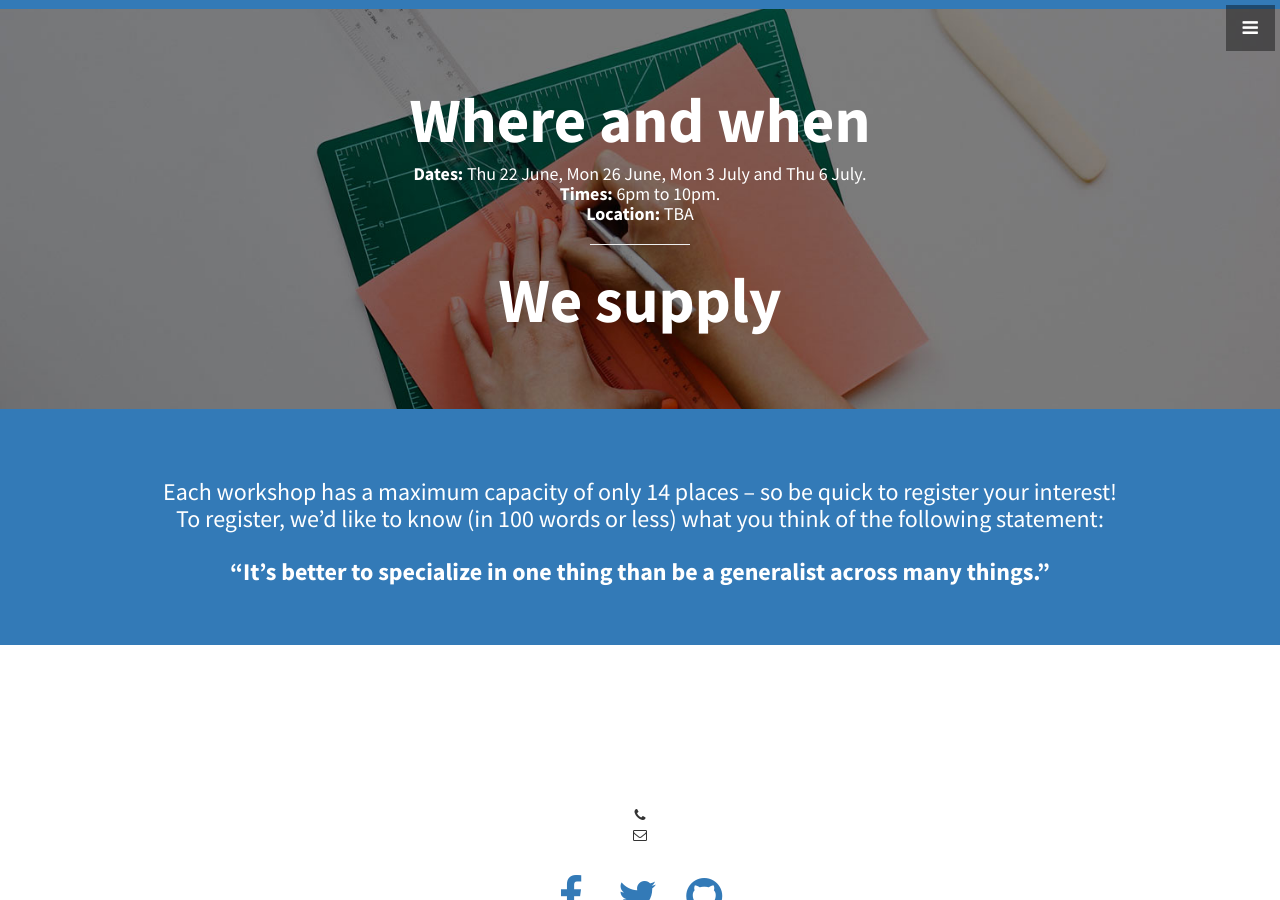
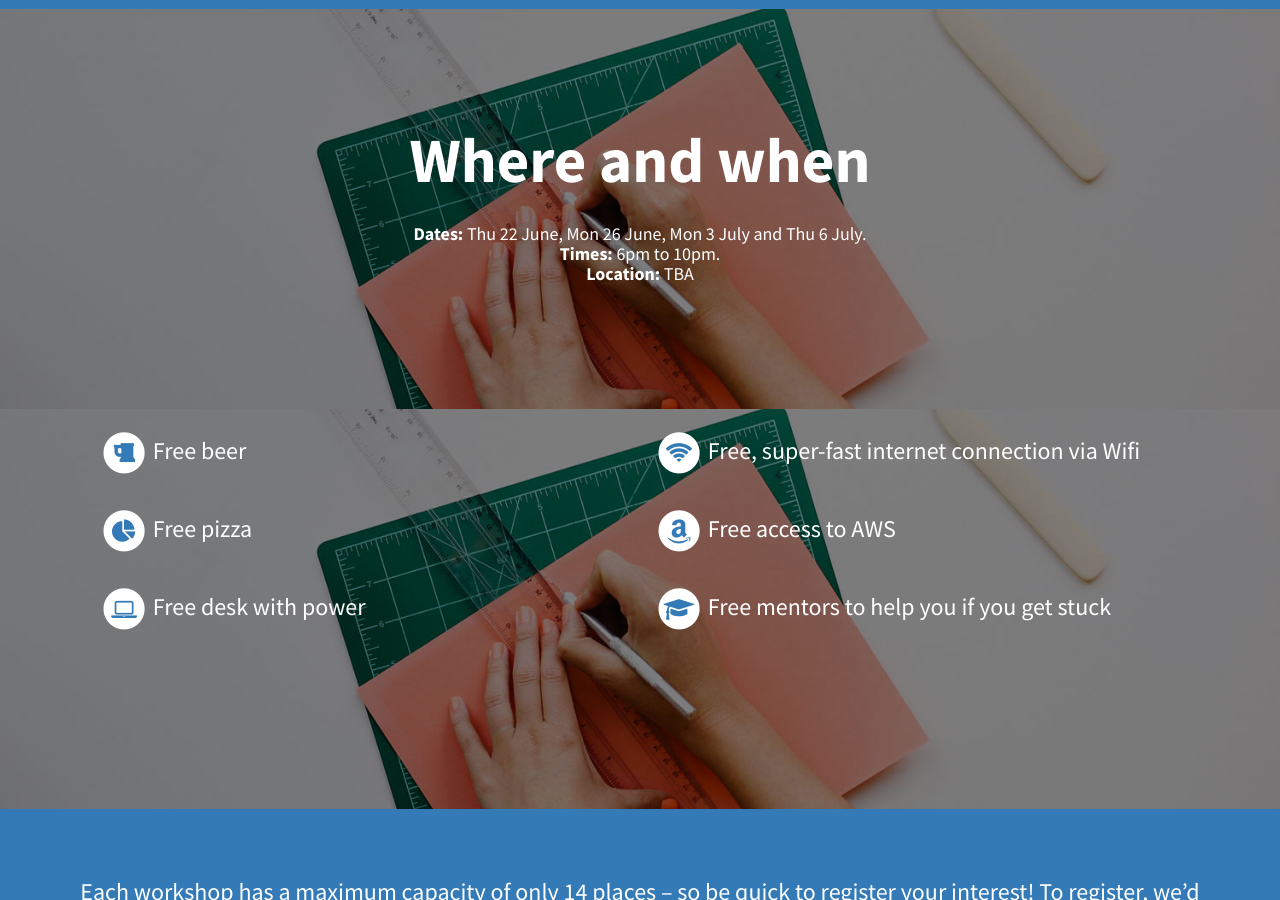
Before and after one commit to nolim1t/unicornfactory.github.io, a Jekyll site: the page built from index.md, in a window 1280 px wide and 900 px high, scrolled down 1513 px. Built offline with Jekyll 4.4.1, drawn with Linux system fonts in a browser that asks for light colours; some of the changed text lies outside the part shown.

Commit message:
Content updates

```diff
--- a/_config.yml
+++ b/_config.yml
@@ -13,27 +13,22 @@
 # you will see them accessed via {{ site.title }}, {{ site.email }}, and so on.
 # You can create any custom variable you would like, and they will be accessible
 # in the templates via {{ site.myvariable }}.
-title:
+title: Unicorn Factory
 email:
 description: > # this means to ignore newlines until "baseurl:"
-  Write an awesome description for your new site here. You can edit this
-  line in _config.yml. It will appear in your document head meta (for
-  Google search results) and in your feed.xml site description.
+  Free technical training by Unicorn Factory Melbourne
 baseurl: "" # the subpath of your site, e.g. /blog/
 url: "" # the base hostname & protocol for your site
 
 # User setting
-owner:
+owner: Unicorn Factory
 email:
-facebook_username:
-twitter_username:
-github_username:
 address:
   - line:
   - line:
   # Feel free to add more lines here
 telephone:
-copyright:
+copyright: Unicorn Factory
 
 # API settings
 google_api_key:
--- a/_includes/call-to-action.html
+++ b/_includes/call-to-action.html
@@ -2,9 +2,11 @@
   <div class="container">
     <div class="row">
       <div class="col-lg-12 text-center">
-        <h3>Each workshop has a maximum capacity of only 14 places – so be quick to register your interest!<br>
+		<h3>Each workshop has a maximum capacity of only 14 places – so be quick to register your interest!
         To register, we’d like to know (in 100 words or less) what you think of the following statement: <br><br>
-		<strong>“It’s better to specialize in one thing than be a generalist across many things.”</strong></h3>
+		<strong>“It’s better to specialise in one thing than be a generalist across many things.”</strong><br><br></h3>
+
+		<a href="https://www.meetup.com/Unicorn-Factory/" class="btn btn-light btn-lg">Register here via Meetup</a>
       </div>
     </div>
   </div>
--- a/_includes/callout.html
+++ /dev/null
@@ -1,13 +0,0 @@
-<aside class="callout">
-  <div class="text-vertical-center">
-    <h1>Where and when</h1>
-    <h4><strong>Dates:</strong> Thu 22 June, Mon 26 June, Mon 3 July and Thu 6 July.<br>
-    	<strong>Times:</strong> 6pm to 10pm.<br>
-    	<strong>Location:</strong> TBA
-    </h4>
-    <hr class="small">
-    <h1>We supply</h1>
-
-    </h4>
-  </div>
-</aside>
--- a/_includes/footer.html
+++ b/_includes/footer.html
@@ -2,31 +2,6 @@
   <div class="container">
     <div class="row">
       <div class="col-lg-10 col-lg-offset-1 text-center">
-        <h4><strong>{{ site.owner }}</strong>
-        </h4>
-        <p>
-          {% for address in site.address %}
-          {{ address.line }}<br>
-          {% endfor %}
-        </p>
-        <ul class="list-unstyled">
-          <li><i class="fa fa-phone fa-fw"></i> {{ site.telephone }}</li>
-          <li><i class="fa fa-envelope-o fa-fw"></i>  <a href="mailto:{{ site.email }}">{{ site.email }}</a>
-          </li>
-        </ul>
-        <br>
-        <ul class="list-inline">
-          <li>
-            <a href="https://facebook.com/{{ site.facebook_username }}"><i class="fa fa-facebook fa-fw fa-3x"></i></a>
-          </li>
-          <li>
-            <a href="https://twitter.com/{{ site.twitter_username }}"><i class="fa fa-twitter fa-fw fa-3x"></i></a>
-          </li>
-          <li>
-            <a href="https://github.com/{{ site.github_username }}"><i class="fa fa-github fa-fw fa-3x"></i></a>
-          </li>
-        </ul>
-        <hr class="small">
         <p class="text-muted">Copyright &copy; {{ site.copyright }} 20{{ site.time | date: '%y' }}</p>
       </div>
     </div>
--- a/_includes/head.html
+++ b/_includes/head.html
@@ -3,10 +3,10 @@
   <meta charset="utf-8">
   <meta http-equiv="X-UA-Compatible" content="IE=edge">
   <meta name="viewport" content="width=device-width, initial-scale=1">
-  <meta name="description" content="">
-  <meta name="author" content="">
+  <meta name="description" content="Free technical training by Unicorn Factory Melbourne. Come along to one of our free technical training workshops and pick a challenge that’s right for you.">
+  <meta name="author" content="Unicorn factory">
 
-  <title>Stylish Portfolio - Start Bootstrap Theme</title>
+  <title>Unicorn Factory Melbourne Meetups</title>
 
   <!-- Bootstrap Core CSS -->
   <link href="css/bootstrap.min.css" rel="stylesheet">
--- /dev/null
+++ b/_includes/we-supply.html
@@ -0,0 +1,59 @@
+<aside class="callout we-supply">
+    <!-- <div class="text-vertical-center"> -->
+        <div class="container">
+            <div class="col-lg-12">
+                <div class="col-lg-6 offer">
+                    <h3 class="pull-left">
+						<span class="fa-stack fa-1x">
+			              	<i class="fa fa-circle fa-stack-2x"></i>
+			              	<i class="fa fa-beer fa-stack-1x text-primary"></i>
+			            </span>
+			            <span class="offer-text">Free beer</span>
+		            </h3>
+                    <div class="clearfix"></div>
+                    <h3 class="pull-left">
+						<span class="fa-stack fa-1x">
+			              	<i class="fa fa-circle fa-stack-2x"></i>
+			              	<i class="fa fa-pie-chart fa-stack-1x text-primary"></i>
+			            </span>
+			            <span class="offer-text">Free pizza</span>
+		            </h3>
+                    <div class="clearfix"></div>
+                    <h3 class="pull-left">
+						<span class="fa-stack fa-1x">
+			              	<i class="fa fa-circle fa-stack-2x"></i>
+			              	<i class="fa fa-laptop fa-stack-1x text-primary"></i>
+			            </span>
+			            <span class="offer-text">Free desk with power</span>
+		            </h3>
+		            <div class="clearfix"></div>
+                </div>
+                <div class="col-lg-6 offer">
+                    <h3 class="pull-left">
+						<span class="fa-stack fa-1x">
+			              	<i class="fa fa-circle fa-stack-2x"></i>
+			              	<i class="fa fa-wifi fa-stack-1x text-primary"></i>
+			            </span>
+			            <span class="offer-text">Free, super-fast internet connection via Wifi</span>
+		            </h3>
+                    <div class="clearfix"></div>
+                    <h3 class="pull-left">
+						<span class="fa-stack fa-1x">
+			              	<i class="fa fa-circle fa-stack-2x"></i>
+			              	<i class="fa fa-amazon fa-stack-1x text-primary"></i>
+			            </span>
+			            <span class="offer-text">Free access to AWS</span>
+		            </h3>
+                    <div class="clearfix"></div>
+                    <h3 class="pull-left">
+						<span class="fa-stack fa-1x">
+			              	<i class="fa fa-circle fa-stack-2x"></i>
+			              	<i class="fa fa-mortar-board fa-stack-1x text-primary"></i>
+			            </span>
+			            <span class="offer-text">Free mentors to help you if you get stuck</span>
+		            </h3>
+                </div>
+            </div>
+        </div>
+    <!-- </div> -->
+</aside>
--- /dev/null
+++ b/_includes/where-and-when.html
@@ -0,0 +1,10 @@
+<aside class="callout where-when">
+    <div class="text-vertical-center">
+        <h1>Where and when</h1>
+        <br>
+        <h4><strong>Dates:</strong> Thu 22 June, Mon 26 June, Mon 3 July and Thu 6 July.<br>
+            <strong>Times:</strong> 6pm to 10pm.<br>
+            <strong>Location:</strong> TBA
+        </h4>
+    </div>
+</aside>
--- a/_layouts/front.html
+++ b/_layouts/front.html
@@ -5,11 +5,11 @@
 
 <body>
 
-  {% include navigation.html %}
   {% include header.html %}
   {% include about.html %}
-  {% include services.html %}
-  {% include callout.html %}
+  {% include info.html %}
+  {% include where-and-when.html %}
+  {% include we-supply.html %}
   {% include call-to-action.html %}
   {% include footer.html %}
   {% include scripts.html %}
```
Also changed, not shown: _includes/info.html (renamed from _includes/services.html), img/section-2-bg.jpg (added), img/section-3-bg.jpg (added), 8 other files.
